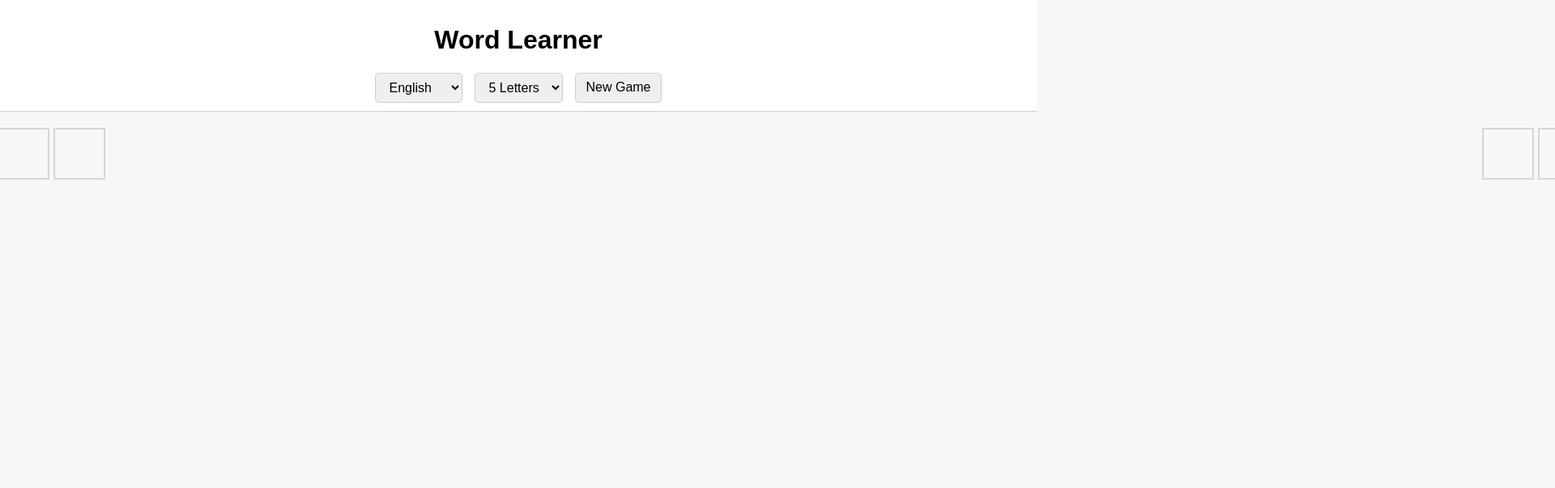
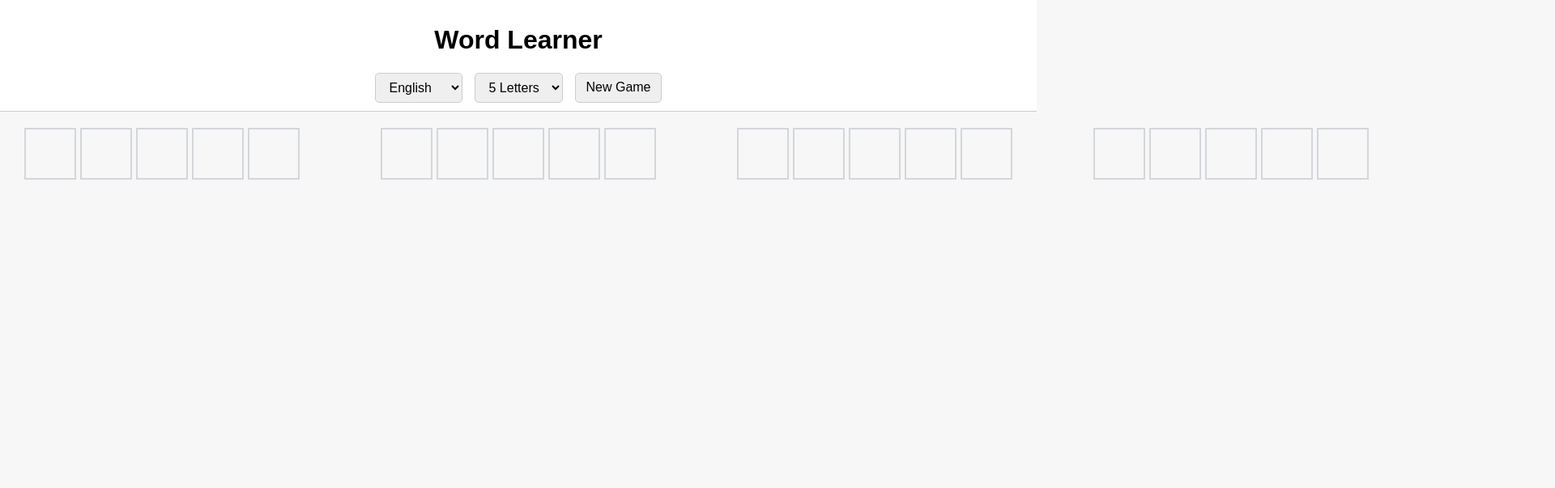
Before and after one commit to lkodanko/word-learner, a plain HTML site: page index.html in a window 1280 px wide. Shown: the top 603 px of the page at 81% size, 1920 px wide, since content can reach past the window. Drawn offline with Linux system fonts and the light colour scheme.

Commit message:
Update style.css

```diff
--- a/style.css
+++ b/style.css
@@ -44,7 +44,7 @@ select, button {
 #game-board {
     display: grid;
     grid-template-rows: repeat(6, 1fr);
-    gap: 100%; /* CHANGED: Increased gap for better row separation */
+    gap: 100px; /* CHANGED: Increased gap for better row separation */
     padding: 20px;
 }
 
```
